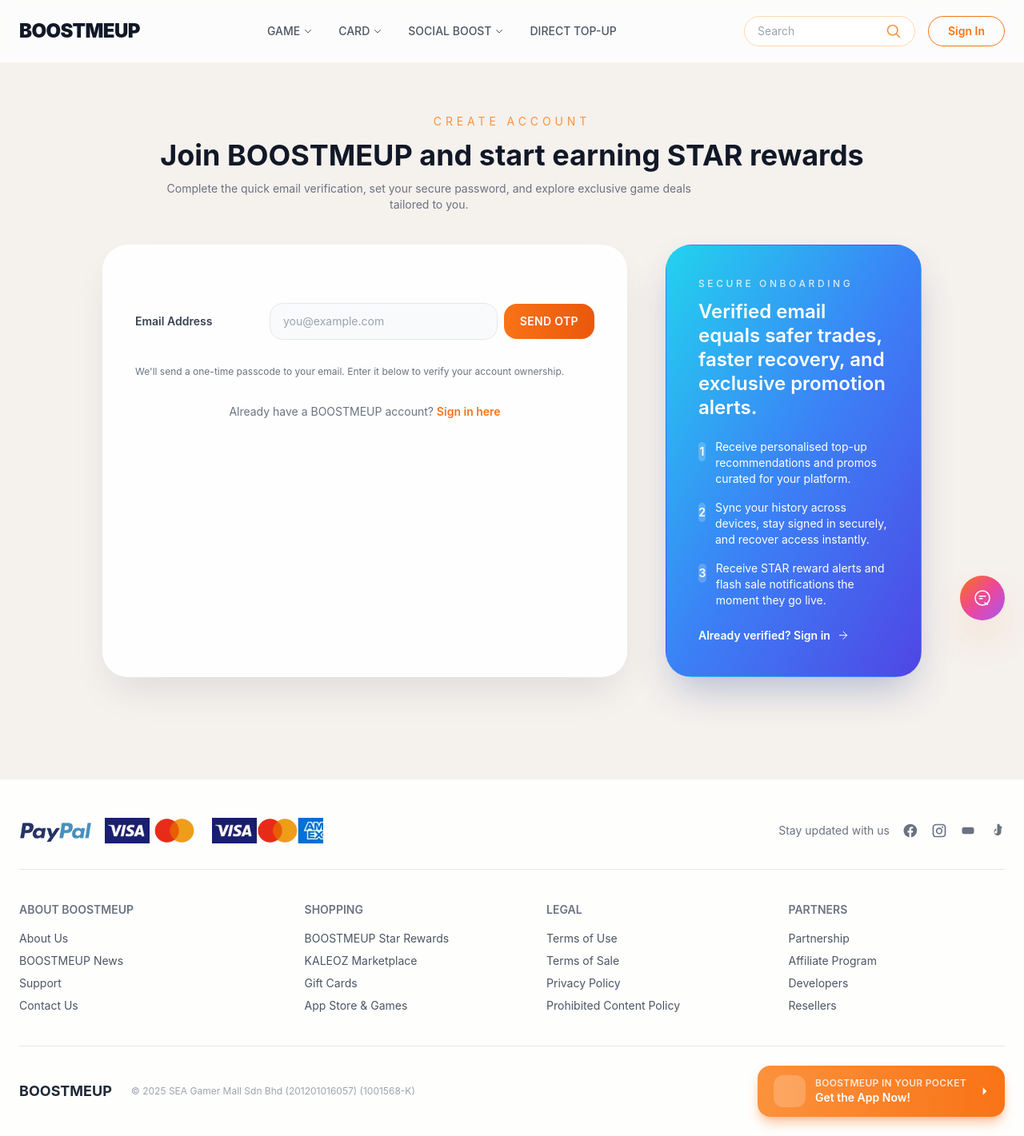
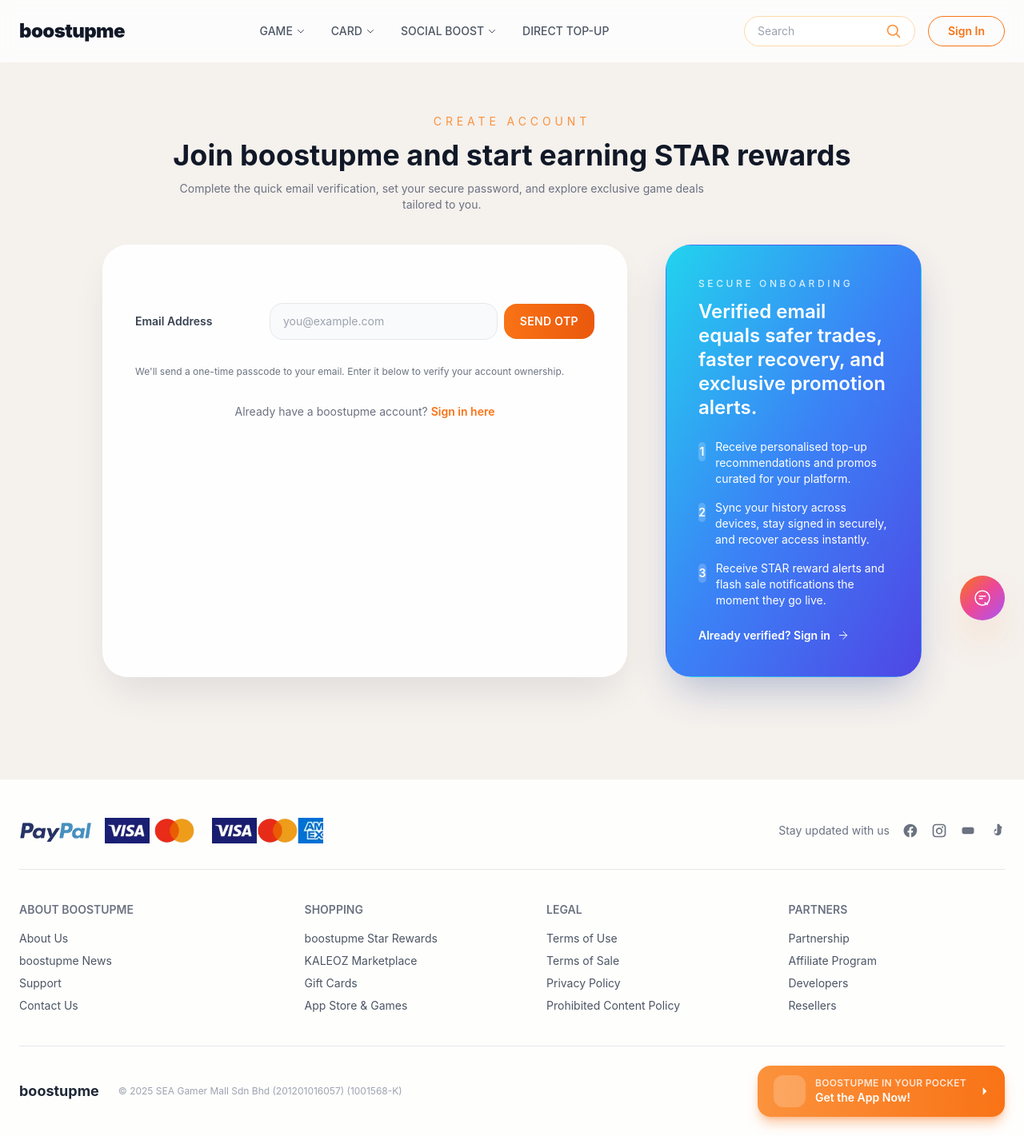
Before and after one commit to sorkerlimon/boostyup, a Django app: page /register/ in a window 1280 px wide. Shown: the whole page at 80% size. Run offline with Django 5.2, Linux system fonts and the light colour scheme; some libraries are stand-ins or nearby versions.

Commit message:
update to boostupme

```diff
--- a/boostmeup/asgi.py
+++ b/boostupme/asgi.py
@@ -1,5 +1,5 @@
 """
-ASGI config for boostmeup project.
+ASGI config for boostupme project.
 
 It exposes the ASGI callable as a module-level variable named ``application``.
 
@@ -11,6 +11,6 @@
 
 from django.core.asgi import get_asgi_application
 
-os.environ.setdefault('DJANGO_SETTINGS_MODULE', 'boostmeup.settings')
+os.environ.setdefault('DJANGO_SETTINGS_MODULE', 'boostupme.settings')
 
 application = get_asgi_application()
--- a/boostmeup/settings.py
+++ b/boostupme/settings.py
@@ -40,7 +40,7 @@
     'django.middleware.clickjacking.XFrameOptionsMiddleware',
 ]
 
-ROOT_URLCONF = 'boostmeup.urls'
+ROOT_URLCONF = 'boostupme.urls'
 
 TEMPLATES = [
     {
@@ -57,7 +57,7 @@
     },
 ]
 
-WSGI_APPLICATION = 'boostmeup.wsgi.application'
+WSGI_APPLICATION = 'boostupme.wsgi.application'
 
 
 # Database
--- a/boostmeup/wsgi.py
+++ b/boostupme/wsgi.py
@@ -1,5 +1,5 @@
 """
-WSGI config for boostmeup project.
+WSGI config for boostupme project.
 
 It exposes the WSGI callable as a module-level variable named ``application``.
 
@@ -11,6 +11,6 @@
 
 from django.core.wsgi import get_wsgi_application
 
-os.environ.setdefault('DJANGO_SETTINGS_MODULE', 'boostmeup.settings')
+os.environ.setdefault('DJANGO_SETTINGS_MODULE', 'boostupme.settings')
 
 application = get_wsgi_application()
--- a/manage.py
+++ b/manage.py
@@ -6,7 +6,7 @@
 
 def main():
     """Run administrative tasks."""
-    os.environ.setdefault('DJANGO_SETTINGS_MODULE', 'boostmeup.settings')
+    os.environ.setdefault('DJANGO_SETTINGS_MODULE', 'boostupme.settings')
     try:
         from django.core.management import execute_from_command_line
     except ImportError as exc:
--- a/templates/authentication/login.html
+++ b/templates/authentication/login.html
@@ -1,13 +1,13 @@
 {% extends "base.html" %}
 
-{% block title %}Sign In - BOOSTMEUP{% endblock %}
+{% block title %}Sign In - boostupme{% endblock %}
 
 {% block content %}
 <main class="py-16">
   <section class="mx-auto flex w-full max-w-[1440px] flex-col items-center px-6">
     <div class="mb-10 text-center">
       <p class="text-sm uppercase tracking-[0.35em] text-orange-400">Welcome Back</p>
-      <h1 class="mt-3 text-4xl font-bold text-gray-900">Sign in to your BOOSTMEUP Account</h1>
+      <h1 class="mt-3 text-4xl font-bold text-gray-900">Sign in to your boostupme Account</h1>
       <p class="mt-3 max-w-2xl text-sm text-gray-500">
         Manage your top-ups, track orders, and redeem exclusive rewards tailored to your favorite games.
       </p>
--- a/templates/authentication/profile.html
+++ b/templates/authentication/profile.html
@@ -1,6 +1,6 @@
 {% extends "base.html" %}
 
-{% block title %}Profile - BOOSTMEUP{% endblock %}
+{% block title %}Profile - boostupme{% endblock %}
 
 {% block content %}
 <main class="py-16">
--- a/templates/authentication/register.html
+++ b/templates/authentication/register.html
@@ -1,13 +1,13 @@
 {% extends "base.html" %}
 
-{% block title %}Create Account - BOOSTMEUP{% endblock %}
+{% block title %}Create Account - boostupme{% endblock %}
 
 {% block content %}
 <main class="py-16">
   <section class="mx-auto flex w-full max-w-[1440px] flex-col items-center px-6">
     <div class="mb-10 text-center">
       <p class="text-sm uppercase tracking-[0.35em] text-orange-400">Create Account</p>
-      <h1 class="mt-3 text-4xl font-bold text-gray-900">Join BOOSTMEUP and start earning STAR rewards</h1>
+      <h1 class="mt-3 text-4xl font-bold text-gray-900">Join boostupme and start earning STAR rewards</h1>
       <p class="mt-3 max-w-2xl text-sm text-gray-500">
         Complete the quick email verification, set your secure password, and explore exclusive game deals tailored to you.
       </p>
@@ -101,7 +101,7 @@
         {% endif %}
 
         <p class="text-center text-sm text-gray-500">
-          Already have a BOOSTMEUP account?
+          Already have a boostupme account?
           <a href="{% url 'login' %}" class="font-semibold text-orange-500 hover:text-orange-600">Sign in here</a>
         </p>
       </form>
--- a/templates/base.html
+++ b/templates/base.html
@@ -3,7 +3,7 @@
   <head>
     <meta charset="UTF-8" />
     <meta name="viewport" content="width=device-width, initial-scale=1.0" />
-    <title>{% block title %}BOOSTMEUP{% endblock %}</title>
+    <title>{% block title %}boostupme{% endblock %}</title>
     <script src="https://cdn.tailwindcss.com"></script>
     <style>
       body {
@@ -25,7 +25,7 @@
     <div id="chat-panel" class="fixed bottom-24 right-6 z-50 hidden w-72 max-w-sm rounded-3xl bg-white shadow-2xl shadow-orange-500/20 ring-1 ring-orange-100">
       <div class="flex items-center justify-between rounded-t-3xl bg-gradient-to-r from-orange-500 to-pink-500 px-5 py-4 text-white">
         <div>
-          <p class="text-sm font-semibold">BOOSTMEUP Support</p>
+          <p class="text-sm font-semibold">boostupme Support</p>
           <p class="text-xs text-white/80">Typically replies within minutes</p>
         </div>
         <button id="chat-close" aria-label="Close chat" class="rounded-full bg-white/20 p-1 transition hover:bg-white/30">
--- a/templates/footer.html
+++ b/templates/footer.html
@@ -26,10 +26,10 @@
 
           <div class="grid gap-8 py-10 md:grid-cols-[1.2fr,1fr,1fr,1fr]">
             <div class="space-y-4 text-gray-600">
-              <p class="text-sm font-semibold uppercase text-gray-500">About BOOSTMEUP</p>
+              <p class="text-sm font-semibold uppercase text-gray-500">About boostupme</p>
               <ul class="space-y-2">
                 <li><a class="hover:text-orange-500" href="#">About Us</a></li>
-                <li><a class="hover:text-orange-500" href="#">BOOSTMEUP News</a></li>
+                <li><a class="hover:text-orange-500" href="#">boostupme News</a></li>
                 <li><a class="hover:text-orange-500" href="#">Support</a></li>
                 <li><a class="hover:text-orange-500" href="#">Contact Us</a></li>
               </ul>
@@ -38,7 +38,7 @@
             <div class="space-y-4 text-gray-600">
               <p class="text-sm font-semibold uppercase text-gray-500">Shopping</p>
               <ul class="space-y-2">
-                <li><a class="hover:text-orange-500" href="#">BOOSTMEUP Star Rewards</a></li>
+                <li><a class="hover:text-orange-500" href="#">boostupme Star Rewards</a></li>
                 <li><a class="hover:text-orange-500" href="#">KALEOZ Marketplace</a></li>
                 <li><a class="hover:text-orange-500" href="#">Gift Cards</a></li>
                 <li><a class="hover:text-orange-500" href="#">App Store &amp; Games</a></li>
@@ -68,13 +68,13 @@
 
           <div class="flex flex-wrap items-center justify-between gap-6 border-t border-gray-200 py-6">
             <div class="flex items-center gap-6 text-gray-600">
-              <span class="text-lg font-bold text-gray-800">BOOSTMEUP</span>
+              <span class="text-lg font-bold text-gray-800">boostupme</span>
               <p class="text-xs text-gray-400">© 2025 SEA Gamer Mall Sdn Bhd (201201016057) (1001568-K)</p>
             </div>
             <a href="#" class="flex items-center gap-3 rounded-2xl bg-gradient-to-r from-orange-400 to-orange-500 px-5 py-3 text-sm font-semibold text-white shadow-lg shadow-orange-500/40 transition hover:from-orange-500 hover:to-orange-600">
               <div class="h-10 w-10 rounded-xl bg-white/20"></div>
               <div class="text-left">
-                <p class="text-xs uppercase tracking-wide text-white/80">BOOSTMEUP in your pocket</p>
+                <p class="text-xs uppercase tracking-wide text-white/80">boostupme in your pocket</p>
                 <p class="text-sm font-semibold">Get the App Now!</p>
               </div>
               <svg class="h-4 w-4" fill="currentColor" viewBox="0 0 24 24"><path d="M5 12h14M13 5l7 7-7 7"/></svg>
--- a/templates/navbar.html
+++ b/templates/navbar.html
@@ -1,6 +1,6 @@
 <header class="relative z-50 bg-white/70 backdrop-blur supports-[backdrop-filter]:bg-white/80">
   <div class="mx-auto flex w-full max-w-[1440px] items-center justify-between gap-6 px-6 py-5">
-    <a href="{% url 'home' %}" class="text-2xl font-black tracking-tight text-gray-900">BOOSTMEUP</a>
+    <a href="{% url 'home' %}" class="text-2xl font-black tracking-tight text-gray-900">boostupme</a>
 
     <!-- Desktop Navigation -->
     <nav class="hidden items-center gap-8 text-sm font-medium text-gray-600 sm:flex">
--- a/templates/product/game.html
+++ b/templates/product/game.html
@@ -1,12 +1,12 @@
 {% extends "base.html" %}
 {% load static %}
-{% block title %}Games Library - BOOSTMEUP{% endblock %}
+{% block title %}Games Library - boostupme{% endblock %}
 
 {% block content %}
 <main class="py-12">
   <section class="mx-auto mb-10 w-full max-w-[1440px] px-6">
     <div class="flex flex-wrap items-center gap-2 text-xs text-gray-500">
-      <a href="#" class="text-gray-400 hover:text-orange-500">BOOSTMEUP</a>
+      <a href="#" class="text-gray-400 hover:text-orange-500">boostupme</a>
       <span>/</span>
       <a href="#" class="text-gray-400 hover:text-orange-500">Game</a>
     </div>
--- a/templates/product/socialboost.html
+++ b/templates/product/socialboost.html
@@ -1,13 +1,13 @@
 {% extends "base.html" %}
 {% load static %}
 
-{% block title %}Social Boost Services - BOOSTMEUP{% endblock %}
+{% block title %}Social Boost Services - boostupme{% endblock %}
 
 {% block content %}
 <main class="py-12">
   <section class="mx-auto mb-10 w-full max-w-[1440px] px-6">
     <div class="flex flex-wrap items-center gap-2 text-xs text-gray-500">
-      <a href="{% url 'home' %}" class="text-gray-400 hover:text-orange-500">BOOSTMEUP</a>
+      <a href="{% url 'home' %}" class="text-gray-400 hover:text-orange-500">boostupme</a>
       <span>/</span>
       <a href="#" class="text-gray-400 hover:text-orange-500">Social Boost</a>
     </div>
```
Also changed, not shown: boostupme/__init__.py (deleted), boostupme/urls.py (renamed from boostmeup/urls.py).
